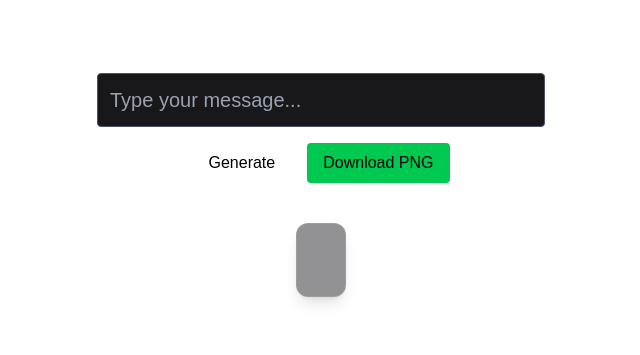
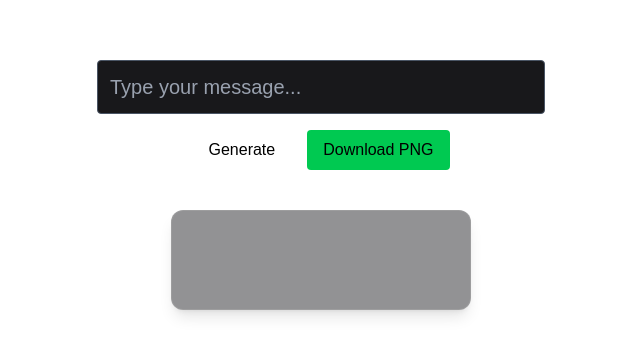
Before and after one commit to Arya-P05/ransom-note-generator, a Next.js app: page / in a window 1280 px wide. Shown: the part 245-600 px from the top of the page, without its empty margins (319-959 px from the left). Built offline with nearby package versions, Linux system fonts and the light colour scheme.

Commit message:
wrapping for long words

```diff
--- a/app/page.tsx
+++ b/app/page.tsx
@@ -144,25 +144,36 @@ export default function Home() {
 
       {/* Visual box */}
       <div className="mt-10 flex justify-center">
-        <div className="p-6 rounded-xl bg-zinc-800/50 border border-white/10 shadow-lg">
-          {/* This is the only element downloaded */}
+        <div
+          className="relative bg-zinc-800/50 border border-white/10 shadow-lg p-6 rounded-xl flex flex-wrap justify-center items-start"
+          style={{
+            minWidth: "300px",
+            minHeight: "100px",
+            maxWidth: "90vw", // grow only up to screen width
+            maxHeight: "80vh",
+            overflowWrap: "break-word",
+            wordBreak: "break-word",
+          }}
+        >
+          {/* Tightly-cropped export-only element */}
           <div
             id="ransom-output"
-            className="flex flex-col items-center justify-center gap-1"
+            className="flex flex-wrap justify-center gap-2"
             style={{
-              display: "inline-block",
               backgroundColor: "transparent",
-              padding: 0,
-              margin: 0,
-              width: "fit-content",
+              display: "inline-flex",
+              maxWidth: "100%",
             }}
           >
             {generated.map((word, wi) => (
               <div
                 key={wi}
-                className="flex flex-row justify-center gap-[-2px] p-1.5"
+                className="flex flex-wrap justify-center break-words p-2"
                 style={{
-                  width: "100%",
+                  wordBreak: "break-word",
+                  overflowWrap: "break-word",
+                  maxWidth: "100%",
+                  paddingTop: 2,
                 }}
               >
                 {word}
```
